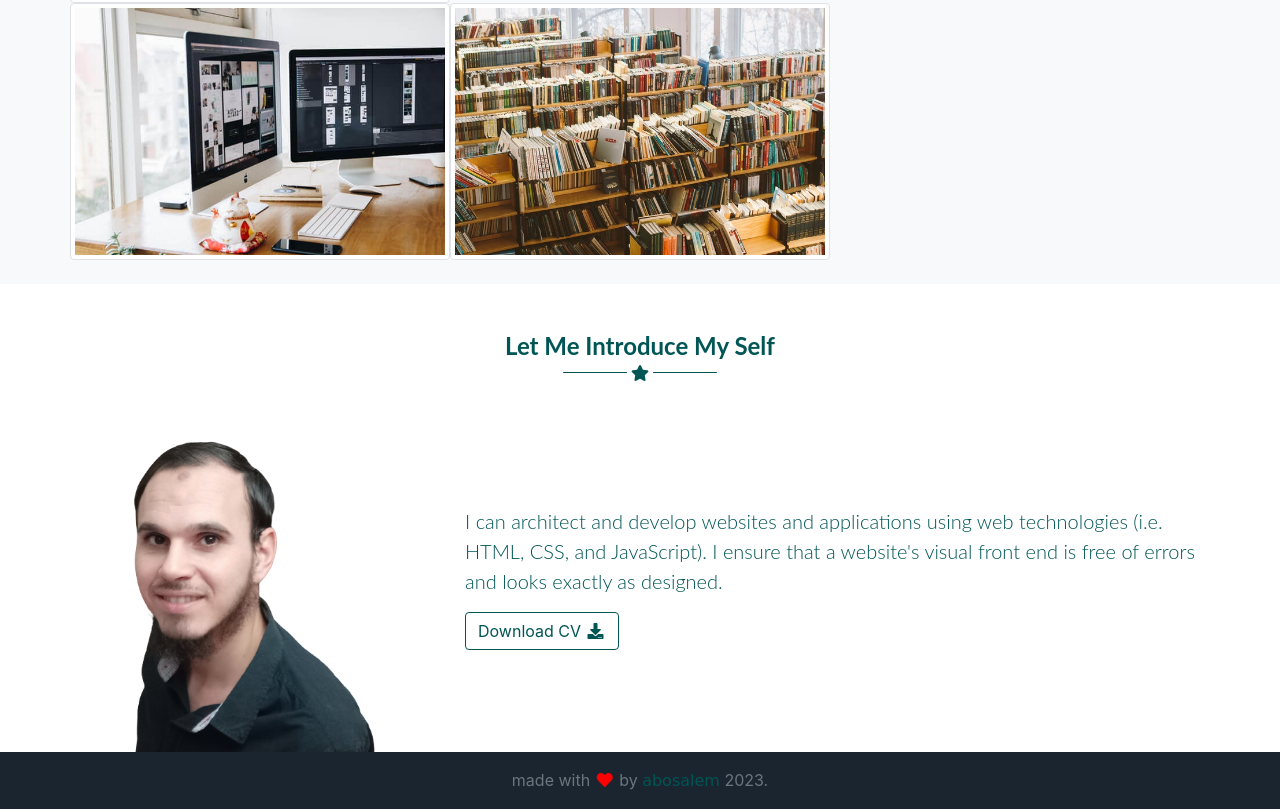
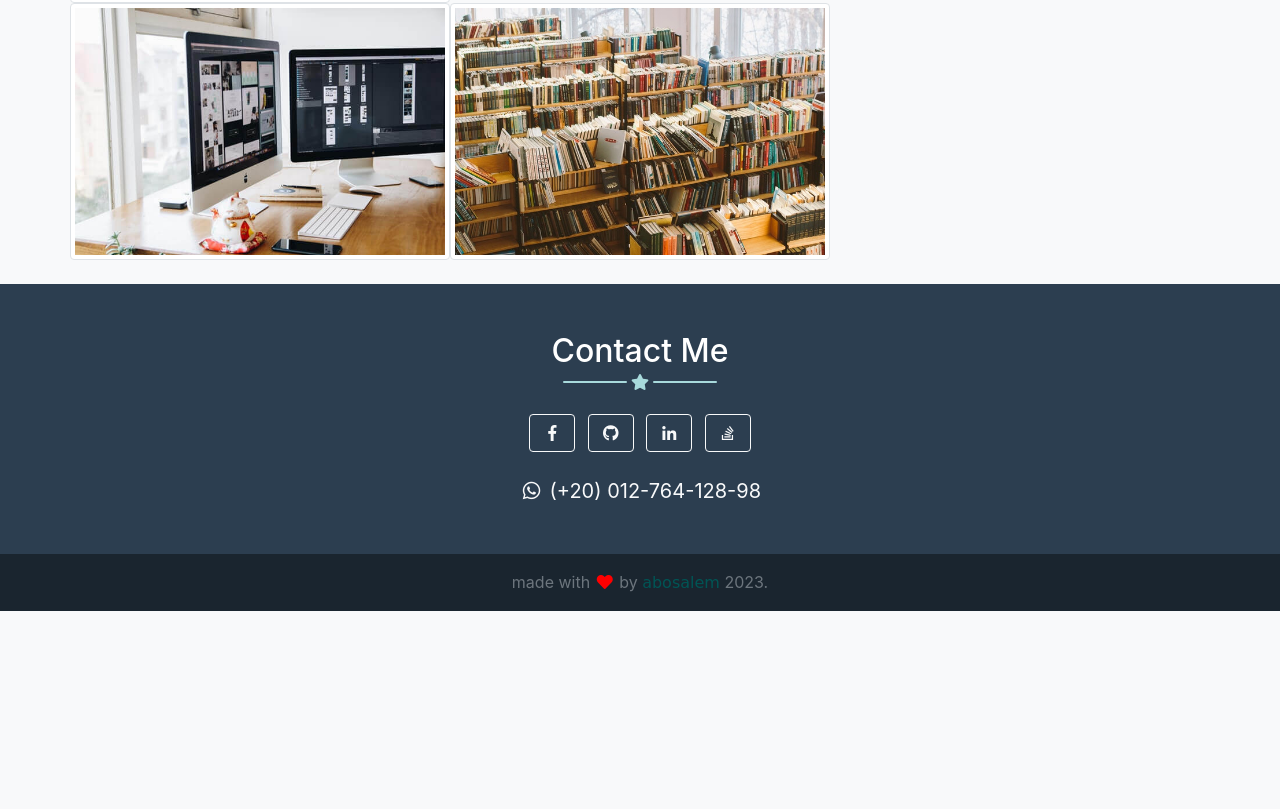
Before and after one commit to abodesigner/abodesigner.github.io, a plain HTML site: page index.html in a window 1280 px wide. Shown: the part 1535-2344 px from the top of the page. After the commit the page ends 2146 px from the top, so only its background shows below. Drawn offline with nearby package versions, Linux system fonts and the light colour scheme; grey boxes are pictures that could not be loaded; a web font is replaced by a local one.

Commit message:
add scroll effect, remove the about me section & update the UI of my CV

```diff
--- a/css/style.css
+++ b/css/style.css
@@ -1,3 +1,6 @@
+html {
+  scroll-behavior: smooth;
+}
 /* FONTS */
 @font-face {
     font-family: "Open Sans";
@@ -15,7 +18,7 @@
 }
 
 @font-face {
-    font-family: 'Lato', sans-serif;
+    font-family: "Lato", sans-serif;
     src: url("https://fonts.googleapis.com/css2?family=Lato:wght@700&display=swap");
 }
 
@@ -28,8 +31,7 @@
 /* CSS VARIABLES */
 :root {
     --mainColor: #005555;
-    --mainBGColor: #F7FF93;
-
+    --mainBGColor: #a9dfcb;
 }
 
 /* GENERAL RULES */
@@ -97,7 +99,7 @@ span.logo {
 
 .custom-navbar .navbar-nav .nav-link.active:hover,
 .custom-navbar .navbar-nav .nav-link:hover {
-    color: #e63946
+    color: #e63946;
 }
 
 /* HOME SECTION */
@@ -115,7 +117,7 @@ span.logo {
     font-weight: bold;
     text-transform: capitalize;
     color: #005555;
-    font-family: 'Lato', sans-serif;
+    font-family: "Lato", sans-serif;
 }
 
 .home-content-text span.job {
@@ -126,12 +128,12 @@ span.logo {
     margin: 10px auto;
     text-align: center;
     display: block;
-    font-family: 'Lato', sans-serif;
+    font-family: "Lato", sans-serif;
     max-width: 500px;
 }
 
 .home-content-text span.job::before {
-    content:" ";
+    content: " ";
     display: block;
     height: 2px;
     width: 130px;
@@ -158,7 +160,6 @@ span.logo {
     color: var(--mainColor);
     font-size: 1.5rem;
 }
-
 
 /* PROJECTS SECTION */
 .projects h2 {
@@ -214,11 +215,11 @@ span.logo {
     color: var(--mainColor);
     font-weight: bold;
     font-size: 1.5rem;
-    font-family: 'Lato', sans-serif;
+    font-family: "Lato", sans-serif;
 }
 
 .about-text-section p.lead {
-    font-family: 'Lato', sans-serif;
+    font-family: "Lato", sans-serif;
     font-weight: 300;
     color: var(--mainColor);
 }
@@ -246,7 +247,7 @@ span.logo {
     color: #a8dadc;
 }
 .contact .custom-divider .custom-divider-line {
-    background-color:#a8dadc;
+    background-color: #a8dadc;
 }
 
 .btn-outline-light.btn-social:hover {
--- a/index.html
+++ b/index.html
@@ -45,9 +45,9 @@
                     <li class="nav-item">
                         <a class="nav-link px-3" href="#projects">Projects <span class="sr-only">(current)</span></a>
                     </li>
-                    <li class="nav-item">
+                    <!-- <li class="nav-item">
                         <a class="nav-link px-3" href="#about">About Me</a>
-                    </li>
+                    </li> -->
                     <li class="nav-item">
                         <a class="nav-link px-3" href="#contact">Get in Touch Me</a>
                     </li>
@@ -68,7 +68,7 @@
                         Welcome to my portfolio.
                         I'm glad <i class="fas fa-smile"></i> you're here! <br>
                     </p>
-                    <div class="social-links d-flex">
+                    <div class="social-links d-flex align-items-center">
                         <a href="https://github.com/abodesigner/" class="link" target="_blank">
                             <i class="fab fa-github"></i>
                         </a>
@@ -78,6 +78,11 @@
 
                         <a href="https://api.whatsapp.com/send?phone=1276412898" class="link" target="_blank">
                             <i class="fab fa-whatsapp"></i>
+                        </a>
+                        <a href="https://drive.google.com/file/d/1UWIhwe8cPR6XkY8j7t0OOsDViDe5_GNB/view?usp=share_link"
+                            class="btn btn-outline-dark" target="_blank" type="button">
+                            Download CV
+                            <i class="fas fa-download"></i>
                         </a>
                     </div>
                     <!-- <a href="#about" class="btn btn-outline-dark text-capitalize">about me</a> -->
@@ -294,47 +299,7 @@
         </div>
     </section>
 
-    <!-- ABOUT SECTION -->
-    <div class="about-section pt-5 text-light" id="about">
-        <h2 class="text-center text-capitalize mb-0">let me introduce my self</h2>
-        <div class="custom-divider">
-            <div class="custom-divider-line"></div>
-            <div class="custom-divider-icon">
-                <i class="fas fa-star"></i>
-            </div>
-            <div class="custom-divider-line"></div>
-        </div>
-        <div class="container">
-            <div class="row d-flex align-items-center">
-                <div class="col-md-4">
-                    <div class="about-img-section">
-                        <img src="images/photo2.png" class="img-fluid" alt="aboutMe-image">
-                    </div>
-                </div>
-                <div class="col-md-8">
-                    <div class="about-text-section">
-                        <p class="lead">
-                            I can architect and develop websites and applications using web technologies (i.e. HTML, CSS, and JavaScript).
-                            I ensure that a website's visual front end is free of errors and looks exactly as designed.
-
-                        </p>
-                        <a href="https://drive.google.com/file/d/1uF5YMJAyXdmv6Ugnf3Gkho_26aWX986d/view?usp=sharing"
-                            class="btn btn-outline-dark" target="_blank" type="button">
-                            Download CV
-                            <i class="fas fa-download"></i>
-                        </a>
-                    </div>
-                </div>
-            </div>
-
-            <div class="text-center">
-
-            </div>
-
-        </div>
-    </div>
-
-    <!-- CONTACT SECTION
+    <!-- CONTACT SECTION -->
     <div class="contact text-center py-5 text-light" id="contact">
         <div class="container">
             <div class="row d-flex flex-column align-items-center justify-content-center">
```
